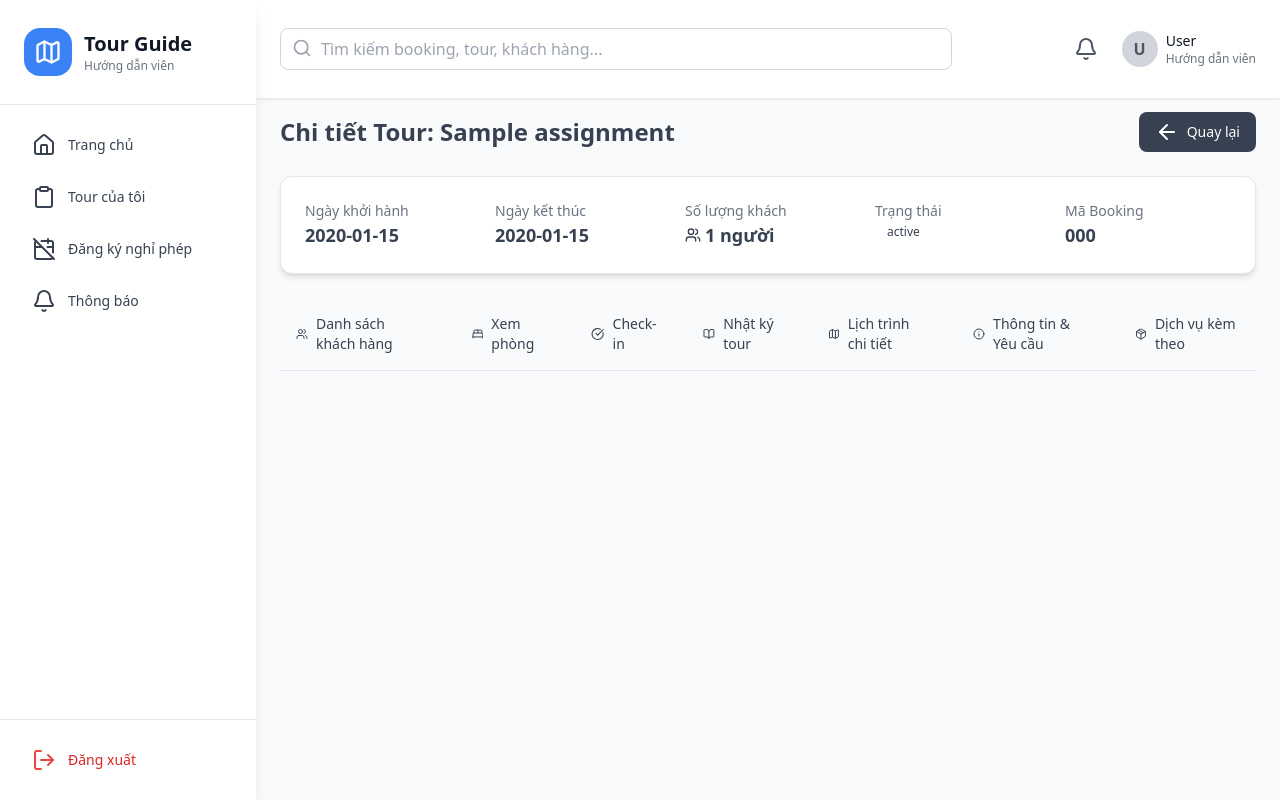
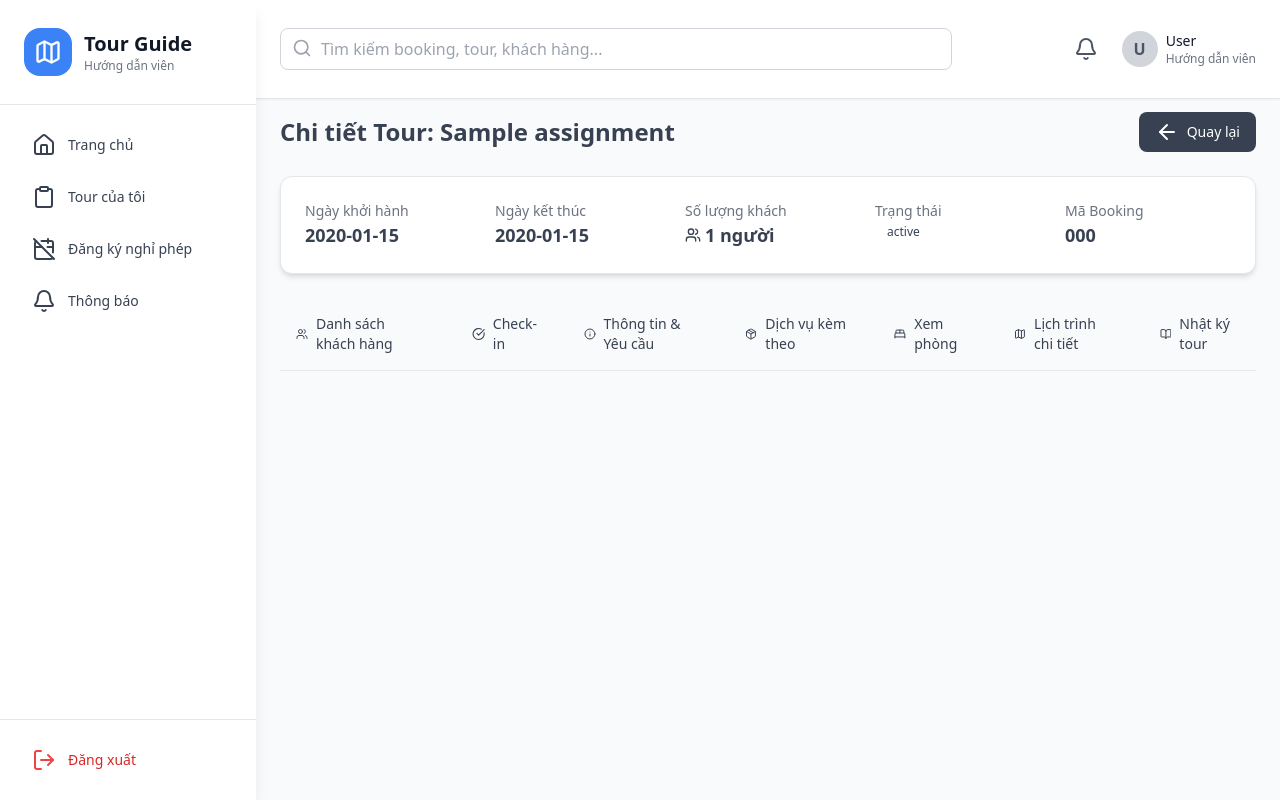
Before and after one commit to cuong2103/Website-quan-li-tour, a PHP site: template views/guide/tour-assignments/detail.php in a window 1280 px wide. Run offline with PHP 8.4, Linux system fonts and the light colour scheme; the template is opened without the code that fills it: most values are stand-ins (such as "Sample title", 1, 10 or a date in 2020); data that the repository does not hold is empty; some libraries are stand-ins or nearby versions.

Commit message:
fix: sắp xếp các tab

```diff
--- a/views/admin/bookings/detail.php
+++ b/views/admin/bookings/detail.php
@@ -94,11 +94,11 @@ require_once './views/components/sidebar.php';
         <?php
         $tabs = [
             'customers' => ['icon' => 'users', 'label' => 'Khách hàng'],
+            'room_assignment' => ['icon' => 'bed-double', 'label' => 'Xếp phòng'],
             'services'  => ['icon' => 'concierge-bell', 'label' => 'Dịch vụ'],
+            'itinerary' => ['icon' => 'map-pin', 'label' => 'Lịch trình'],
+            'contracts' => ['icon' => 'file-text', 'label' => 'Hợp đồng'],
             'payments'  => ['icon' => 'credit-card', 'label' => 'Thanh toán'],
-            'contracts' => ['icon' => 'file-text', 'label' => 'Hợp đồng'],
-            'itinerary' => ['icon' => 'map-pin', 'label' => 'Lịch trình'],
-            'room_assignment' => ['icon' => 'bed-double', 'label' => 'Xếp phòng'],
             'checkin' => ['icon' => 'clipboard-check', 'label' => 'Check-in'],
             'journal' => ['icon' => 'book-open', 'label' => 'Nhật ký'],
         ];
--- a/views/guide/tour-assignments/detail.php
+++ b/views/guide/tour-assignments/detail.php
@@ -4,12 +4,12 @@ require './views/components/sidebar.php';
 
 $tabs = [
     'customers' => ['label' => 'Danh sách khách hàng', 'icon' => 'users'],
+    'checkin'   => ['label' => 'Check-in', 'icon' => 'check-circle'],
+    'info'      => ['label' => 'Thông tin & Yêu cầu', 'icon' => 'info'],
+    'services'  => ['label' => 'Dịch vụ kèm theo', 'icon' => 'package'],
     'rooms'     => ['label' => 'Xem phòng', 'icon' => 'bed-double'],
-    'checkin'   => ['label' => 'Check-in', 'icon' => 'check-circle'],
+    'itinerary' => ['label' => 'Lịch trình chi tiết', 'icon' => 'map'],
     'journals'  => ['label' => 'Nhật ký tour', 'icon' => 'book-open'],
-    'itinerary' => ['label' => 'Lịch trình chi tiết', 'icon' => 'map'],
-    'info'      => ['label' => 'Thông tin & Yêu cầu', 'icon' => 'info'],
-    'services'  => ['label' => 'Dịch vụ kèm theo', 'icon' => 'package']
 ];
 ?>
 
```
